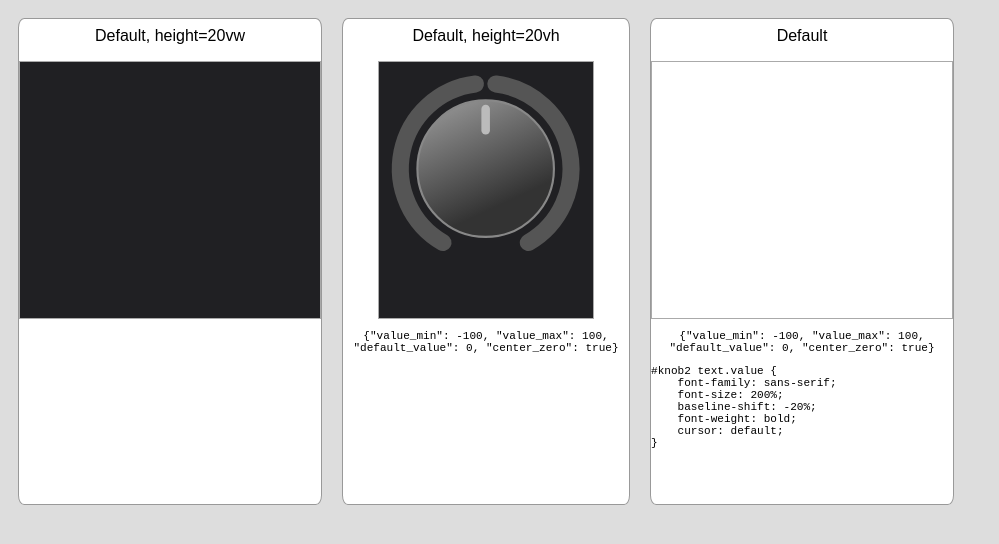
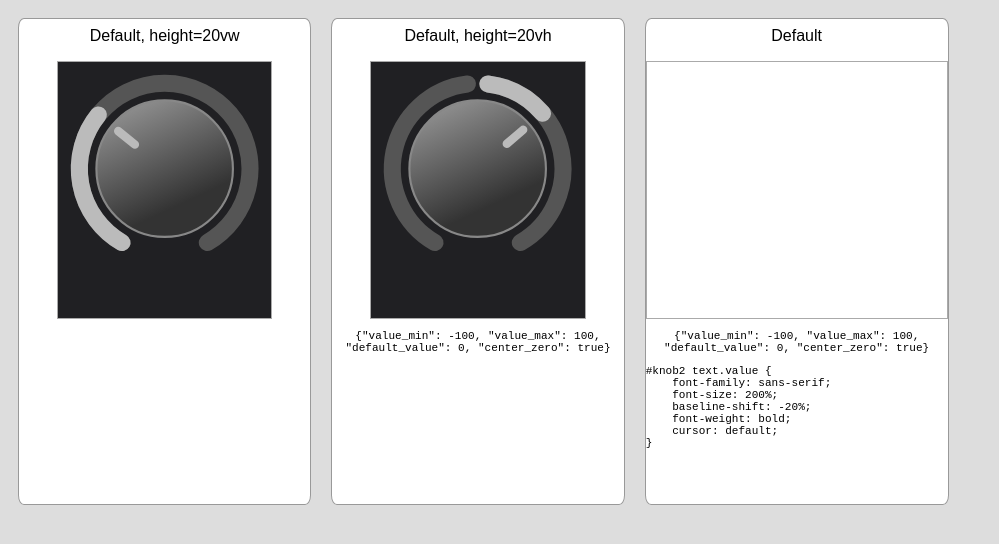
Before and after one commit to francoisgeorgy/synth-ui-controls, a plain HTML site: page examples/knob.html in a window 1280 px wide. Shown: the whole page, without its empty margins (0-999 px from the left). Drawn offline with Linux system fonts and the light colour scheme.

Commit message:
cursor zero

```diff
--- a/examples/knob.html
+++ b/examples/knob.html
@@ -275,17 +275,17 @@
 
         var my_knobs = {};
 
-//        var k1 = new knob(document.getElementById('knob1'), {
-//            cursor_dot_size: 10
-//        });
+        var k1 = new knob(document.getElementById('knob1'), {
+            cursor_dot_size: 10
+        });
 
         var k2 = new knob(document.getElementById('knob2'));
 
-//        k1.value = 33;
+        k1.value = 33;
 
-        k2.value = 0;
+//        k2.value = 0;
 
-//        k2.value = 10;
+        k2.value = 33;
 
         /*
         var knobs = document.querySelectorAll('svg.knob');
--- a/src/knob.js
+++ b/src/knob.js
@@ -110,9 +110,12 @@
         let track = null;
         let cursor = null;
 
-        let split_track_min_left = 0;
-        let split_track_min_right = 0;
+        let split_track_min_left = Math.acos(-(config.back_track_width*1.5)/100.0);
+        let split_track_min_right = Math.acos((config.back_track_width*1.5)/100.0);
         let split_track_middle = Math.PI * 3.0 / 2.0; // middle at 6 0'clock
+        // between this values the track will be hidden:
+        let split_track_zero_left  = Math.PI * 0.5 * 1.01; // 1%
+        let split_track_zero_right  = Math.PI * 0.5 * 0.99; // 1%
 
         init();
         draw();
@@ -369,11 +372,19 @@
 
             let a = getPolarAngle();
             let rad = a * Math.PI / 180.0;
-            console.log(`getTrackPath, value=${value}, a=${a}, rad=${rad}, ml=${split_track_min_left}, mr=${split_track_min_right}, mid=${split_track_middle}`);
+            console.log(`getTrackPath, value=${value}, a=${a}, rad=${rad}, ml=${split_track_min_left}, mr=${split_track_min_right}, mid=${split_track_middle}, zl=${split_track_zero_left}, zr=${split_track_zero_right}`);
 
             if (config.center_zero) {
 
-                if ((rad > split_track_min_left) && (rad < split_track_middle)) {
+                if ((rad > split_track_zero_left) && (rad < split_track_min_left)) {
+                    console.log('set rad to min left');
+                    rad = split_track_min_left;
+                } else if ((rad < split_track_zero_right) && (rad > split_track_min_right)) {
+                    console.log('set rad to min right');
+                    rad = split_track_min_right;
+                }
+
+                if ((rad >= split_track_min_left) && (rad < split_track_middle)) {
 
                     console.log('left');
 
@@ -381,7 +392,7 @@
 
                     p = getArc(rad, split_track_min_left, config.track_radius);
 
-                } else if ((rad < split_track_min_right) || (rad > split_track_middle)) {
+                } else if ((rad <= split_track_min_right) || (rad > split_track_middle)) {
 
                     console.log('right');
 
@@ -431,9 +442,9 @@
             // part_index++;
 
             if (config.center_zero) {
-
-                split_track_min_left = Math.acos(-(config.back_track_width*1.5)/100.0);
-                split_track_min_right = Math.acos((config.back_track_width*1.5)/100.0);
+                //
+                // split_track_min_left = Math.acos(-(config.back_track_width*1.5)/100.0);
+                // split_track_min_right = Math.acos((config.back_track_width*1.5)/100.0);
                 console.log(split_track_min_left*180.0/Math.PI);
                 console.log(split_track_min_right*180.0/Math.PI);
 // left
```
